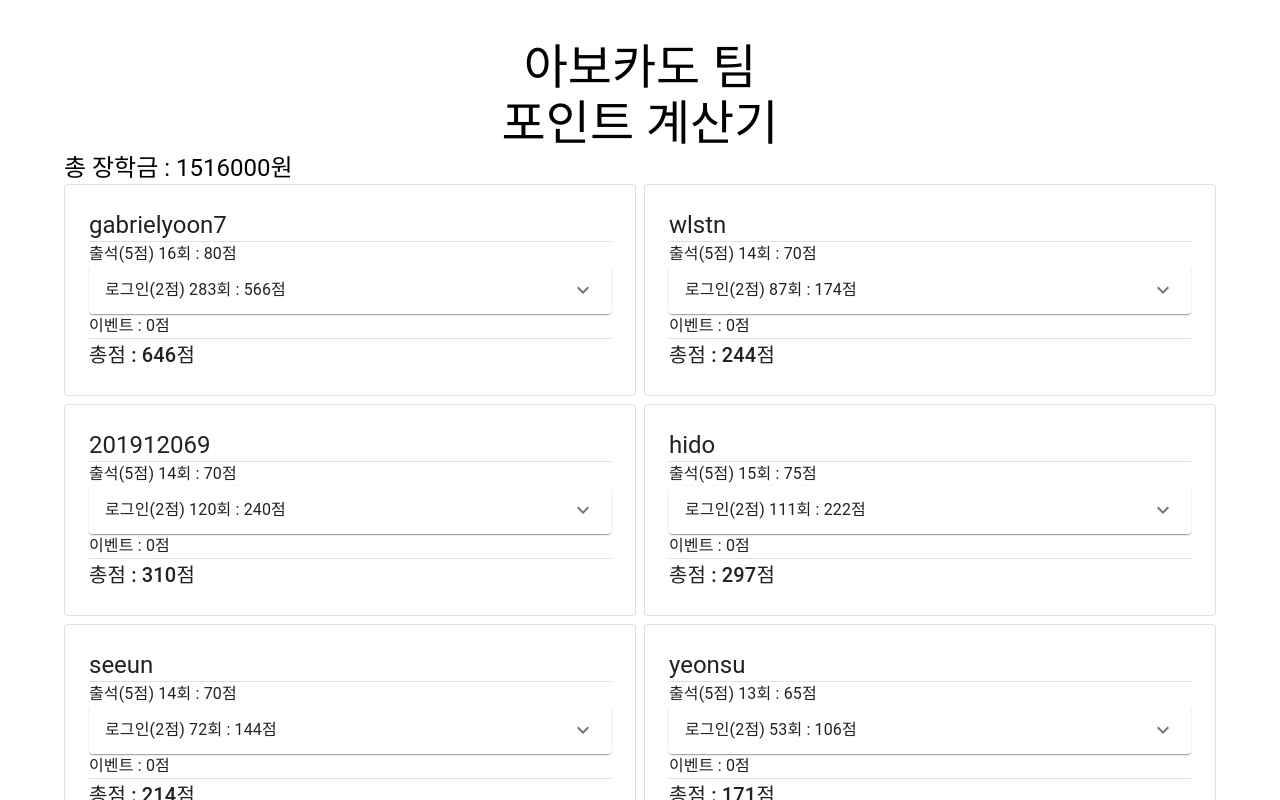
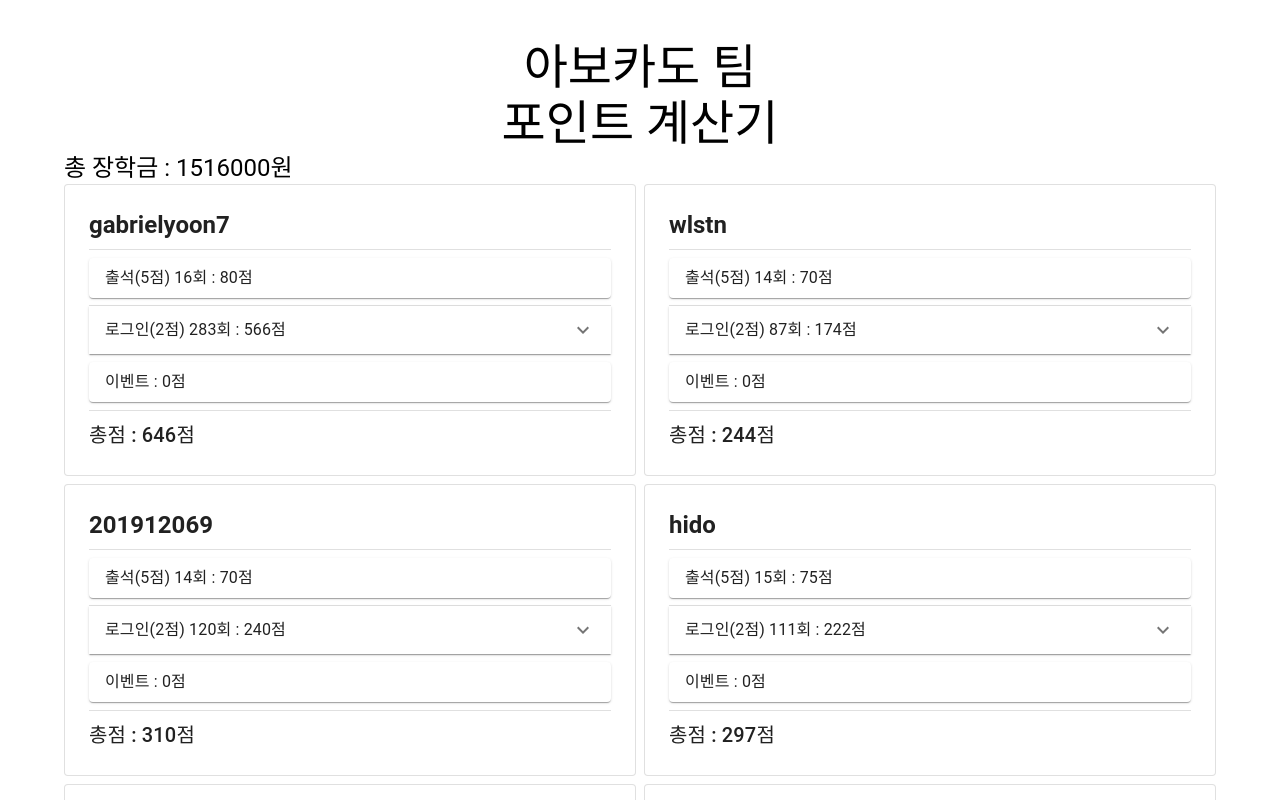
Before and after one commit to KGU-Team-Avocado/avocado-points, a React (Create React App) app: page / in a window 1280 px wide. Shown: the top 800 px of the page. Built offline with nearby package versions, Linux system fonts and the light colour scheme.

Commit message:
feat: Card 디자인 개선

```diff
--- a/src/component/UserCard.js
+++ b/src/component/UserCard.js
@@ -1,32 +1,45 @@
 /* eslint-disable react/prop-types */
 import React from 'react';
-import { Accordion, AccordionDetails, AccordionSummary, Box, Card, Divider, Typography } from "@mui/material";
+import { Accordion, AccordionDetails, AccordionSummary, Card, Divider, Stack, Typography } from "@mui/material";
 import ExpandMoreIcon from '@mui/icons-material/ExpandMore';
 
 export default function UserCard({ user }) {
+    const MiniCard = ({ children }) => {
+        return (
+            <Card>
+                <Stack px={2} py={1}>
+                    {children}
+                </Stack>
+            </Card>
+        )
+    }
     return (
         <>
             <Card variant="outlined">
-                <Box p={3}>
-                    <Typography variant='h5'>{user.id}</Typography>
-                    <Divider/>
-                    <Typography>출석(5점) {user.attendance}회 : {5*user.attendance}점</Typography>
+                <Stack p={3} spacing={1}>
+                    <Typography variant='h5' sx={{ fontWeight: 'bold' }}>{user.id}</Typography>
+                    <Divider />
+                    <MiniCard>
+                        <Typography>출석(5점) {user.attendance}회 : {5 * user.attendance}점</Typography>
+                    </MiniCard>
                     <Accordion>
                         <AccordionSummary
                             expandIcon={<ExpandMoreIcon />}
                             aria-controls="panel1a-content"
                             id="panel1a-header"
                         >
-                            <Typography>로그인(2점) {user.login.length}회 : {2*user.login.length}점</Typography>
+                            <Typography>로그인(2점) {user.login.length}회 : {2 * user.login.length}점</Typography>
                         </AccordionSummary>
                         <AccordionDetails>
-                            {user.login.map((el)=><Typography key={el}>{el}</Typography>)}
+                            {user.login.map((el) => <Typography key={el}>{el}</Typography>)}
                         </AccordionDetails>
                     </Accordion>
-                    <Typography>이벤트 : {user.event}점</Typography>
-                    <Divider/>
+                    <MiniCard>
+                        <Typography>이벤트 : {user.event}점</Typography>
+                    </MiniCard>
+                    <Divider />
                     <Typography variant='h6'>총점 : {user.total}점</Typography>
-                </Box>
+                </Stack>
             </Card>
         </>
     );
```
